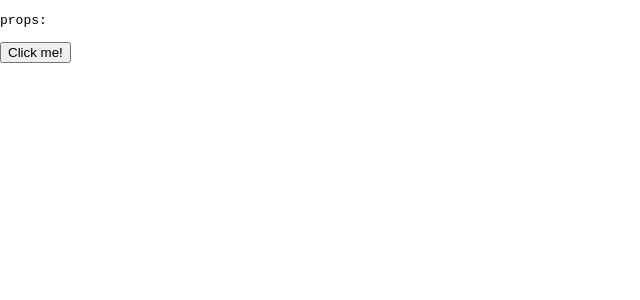
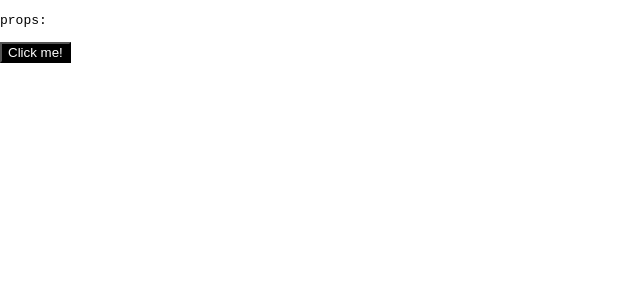
Before and after one commit to Joel-Hendrix1021/website, a Next.js app: page /components in a window 1280 px wide. Shown: the top 300 px of the page, without its empty margins (0-640 px from the left). Built offline with nearby package versions, Linux system fonts and the light colour scheme.

Commit message:
fix(components): added emotion to button

```diff
--- a/components/button.tsx
+++ b/components/button.tsx
@@ -1,3 +1,10 @@
-export function Button(): JSX.Element {
-  return <button>Click me!</button>;
+/** @jsxImportSource @emotion/react */
+import { css } from "@emotion/css";
+
+export function Button() {
+  return (
+    <button className={css({ backgroundColor: "black", color: "white" })}>
+      Click me!
+    </button>
+  );
 }
```
